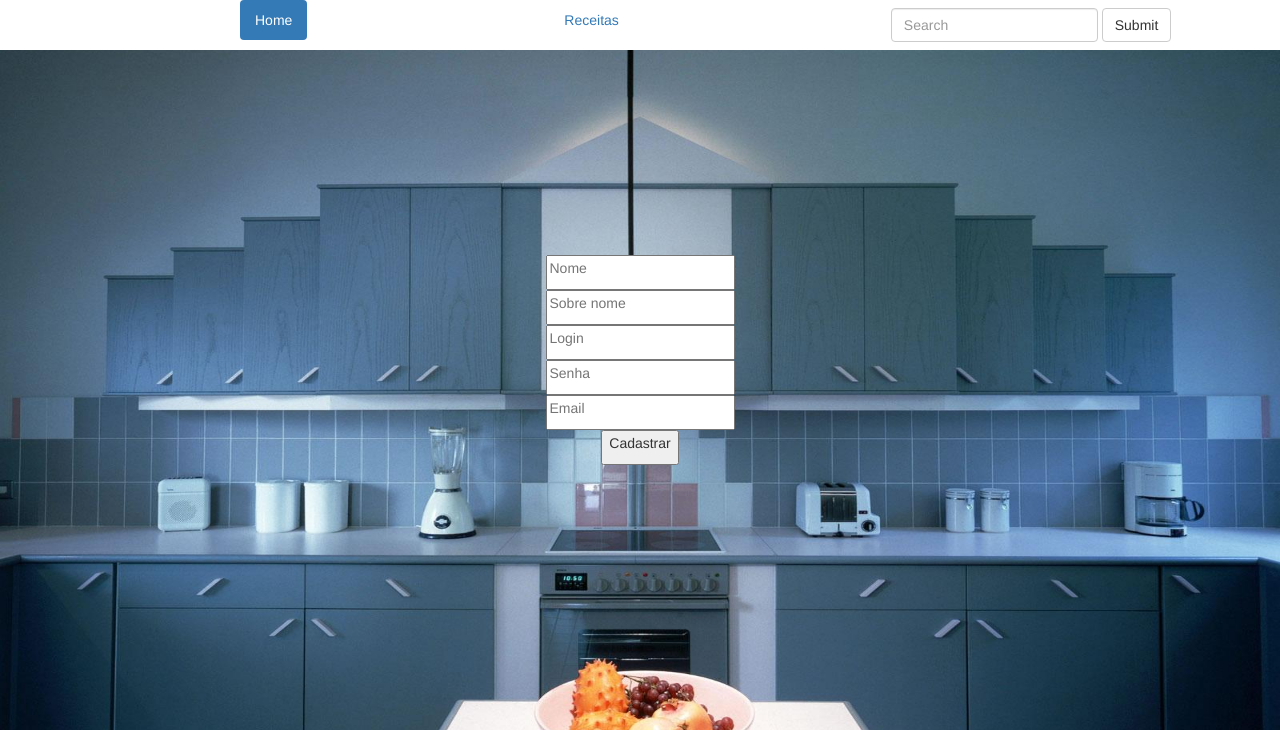
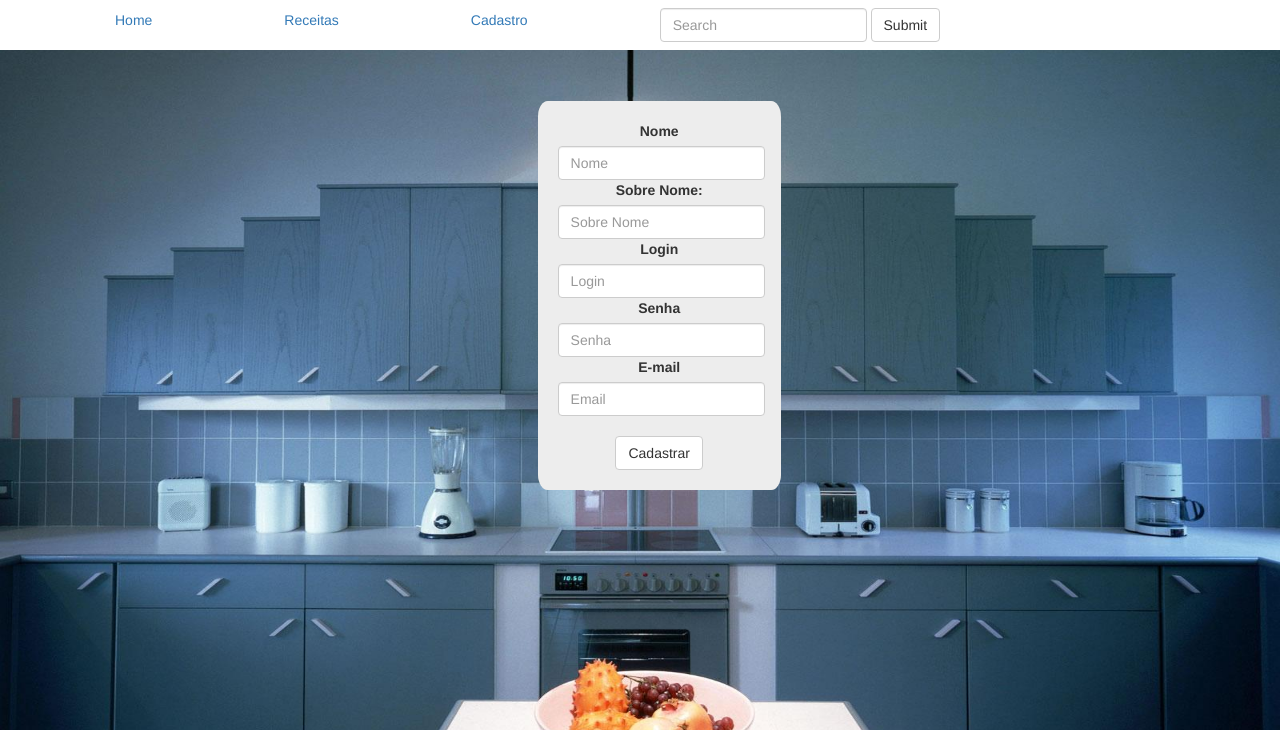
Before and after one commit to Thunas/tanamesa, a PHP site: page /View/Cadastro.html in a window 1280 px wide. Shown: the top 730 px of the page. Run offline with PHP 8.4, Linux system fonts and the light colour scheme.

Commit message:
Index melhorada e Cadastro mais elegante. Padronização na nav

```diff
--- a/index.css
+++ b/index.css
@@ -16,7 +16,10 @@ body{
 
 }
 li{
-    padding-left: 240px;
+    padding-left: 100px;
+}
+.form-inline{
+	padding:20px;
 }
 .login{
     background-color: #ededed;
--- a/index.htm
+++ b/index.htm
@@ -11,6 +11,7 @@
             <ul class="nav nav-pills">
                 <li role="presentation"><a href="#">Home</a></li>
                 <li role="presentation"><a href="Controller/Buscar.php">Receitas</a></li>
+                <li role="presentation"><a href="View/Cadastro.html">Cadastro</a></li>
                 <li role="presentation">
                     <form class="navbar-form navbar" method="GET" action="Controller/Buscar.php" role="search">
                         <div class="form-group">
@@ -47,8 +48,9 @@
             		<!-- END: erro -->
 		            <label> <input type = "checkbox"> Remember me </label><br>
 		            <input type = "submit" class = "btn btn-default" value="Sign in">
+		            <button class="btn btn-default"><a href="View/Cadastro.html">Sign Up</a></button>
 	            </form>
-	            <a href="view/cadastro.html"><button type = "submit" class="btn btn-default">Sign Up</button></a>
+
             <!-- END: logar -->
         </div>
     </body>
--- a/view/Cadastro.html
+++ b/view/Cadastro.html
@@ -7,8 +7,9 @@
 	<body>
         <div class="menu">
             <ul class="nav nav-pills">
-                <li role="presentation" class="active"><a href="../index.php">Home</a></li>
+                <li role="presentation"><a href="../index.php">Home</a></li>
                 <li role="presentation"><a href="../Controller/Buscar.php">Receitas</a></li>
+                <li role="presentation"><a href="#">Cadastro</a></li>
                 <li role="presentation">
                     <form class="navbar-form navbar-left" role="search">
                         <div class="form-group">
@@ -20,15 +21,28 @@
             </ul>
         </div>
 		<div class="cadastro">
-            <form name="formularioCadastro" method="POST" action="../Servlet/ServletCadastro.php">
-                <div class="login">
-                    <input type="text" placeholder="Nome" name="Nome" ><br>
-                    <input type="text" placeholder = "Sobre nome" name="SobreNome"><br>
-                    <input type = "text" placeholder = "Login" name="Login"><br>
-                    <input type = "password" placeholder = "Senha" name = "Email"><br>
-                    <input type = "text" placeholder = "Email" name = "Email"><br>
-                    <input type="submit" name="Enviar" value = "Cadastrar">
-                </div>
+            <form name="formularioCadastro" class="form-inline" method="POST" action="../Servlet/ServletCadastro.php">
+                    <label>Nome</label></label>
+                    <div class="">
+                    	<input type="text" class = "form-control" placeholder="Nome" name="Nome" >
+                    </div>
+                    <label>Sobre Nome:</label>
+                    <div class="">
+                    	<input type="text" class = "form-control" placeholder = "Sobre Nome" name="SobreNome">
+                    </div>
+                    <label>Login</label>
+                    <div class="">
+                    	<input type = "text" class = "form-control" placeholder = "Login" name="Login">
+					</div>
+                    <label>Senha</label>
+                    <div class="">
+                    	<input type = "password" class = "form-control" placeholder = "Senha" name = "Email">
+                    </div>
+                    <label>E-mail</label>
+                    <div class="">
+                    	<input type = "text" class = "form-control" placeholder = "Email" name = "Email">
+                    </div><br>
+                    <input type="submit" class="btn btn-default" name="Enviar" value = "Cadastrar">
 		    </form>
         </div>
 	</body>
--- a/view/cadastro.css
+++ b/view/cadastro.css
@@ -19,9 +19,17 @@ body{
 
 }
 li{
-    padding-left: 240px;
+    padding-left: 100px;
+}
+.form-inline{
+	padding:20px;
 }
 .cadastro{
-    margin-top: 16%;
+   background-color: #ededed;
+    margin-left: 42%;
+    margin-top: 4%;
+    margin-right: 39%;
+    text-align: center;
+    border-radius: 4% ;
     text-align: center;
 }
--- a/view/receita.css
+++ b/view/receita.css
@@ -3,7 +3,7 @@
 }
 
 li{
-    padding-left: 90px;
+    padding-left: 100px;
 }
 html,body{
     height: 100%;
```
